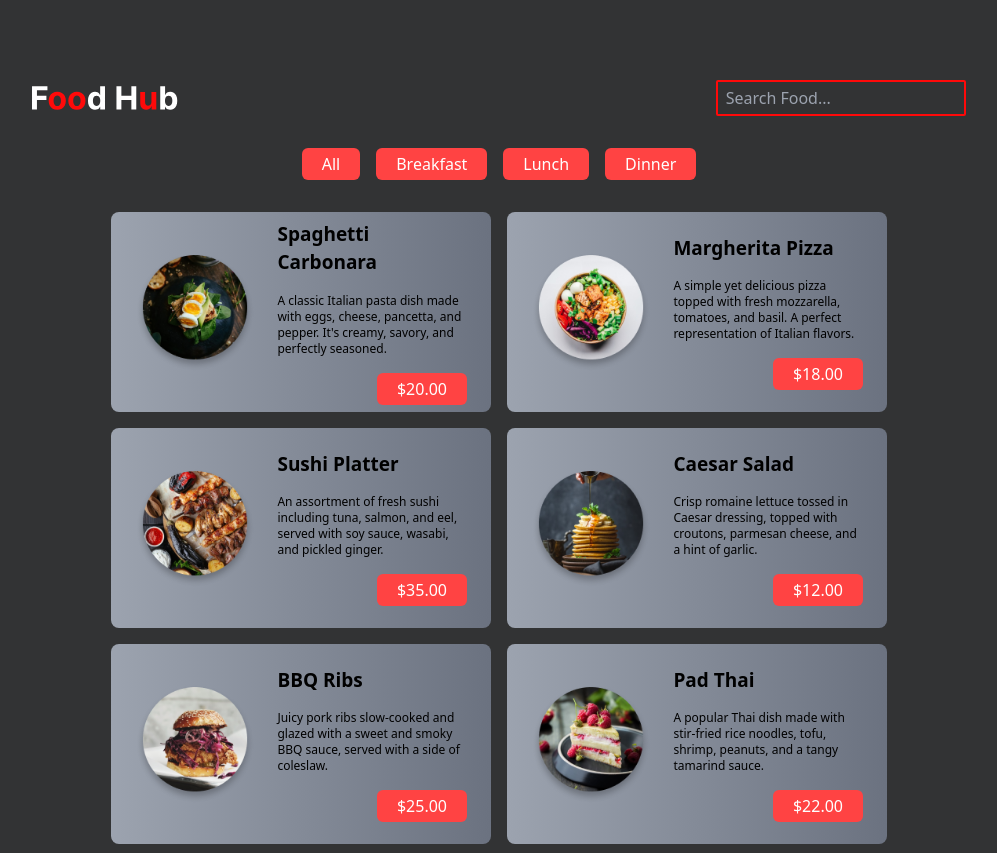
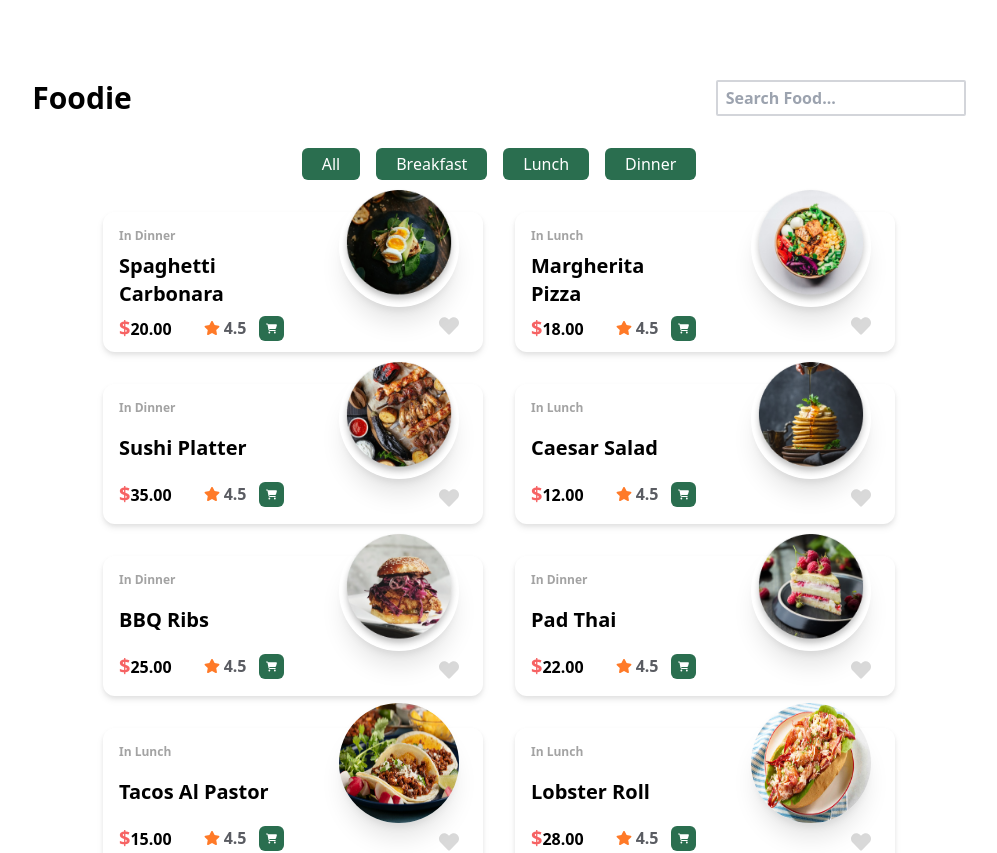
Before and after one commit to Gitnaseem745/food-app-in-react, a React (Vite) app: page / in a window 1280 px wide. Shown: the top 853 px of the page, without its empty margins (141-1138 px from the left). Built offline with nearby package versions, Linux system fonts and the light colour scheme.

Commit message:
#working on ui update

```diff
--- a/package.json
+++ b/package.json
@@ -11,7 +11,8 @@
   },
   "dependencies": {
     "react": "^18.3.1",
-    "react-dom": "^18.3.1"
+    "react-dom": "^18.3.1",
+    "react-icons": "^5.3.0"
   },
   "devDependencies": {
     "@eslint/js": "^9.8.0",
--- a/src/App.jsx
+++ b/src/App.jsx
@@ -1,4 +1,3 @@
-import Card from "./components/Card/Card"
 import Navbar from "./components/Navbar/Navbar"
 
 function App() {
--- a/src/components/Button/Button.module.css
+++ b/src/components/Button/Button.module.css
@@ -1,3 +1,4 @@
 .btnRed{
-    @apply px-5 py-1 text-white font-medium bg-[#FF4343] rounded-md text-[16px] hover:bg-red-600
+    @apply px-5 py-1 font-medium text-white bg-[#2A6E4F] rounded-md text-[16px] hover:bg-[#2A6E4F]
 }
+/* bg-[#D3D5DA] */
--- a/src/components/Card/Card.jsx
+++ /dev/null
@@ -1,20 +0,0 @@
-import React from 'react'
-import styles from './Card.module.css'
-import Button from '../Button/Button'
-
-const Card = ({cardImg, cardTitle, cardText, cardPrice}) => {
-  return (
-    <div className={styles.mainCard}>
-        <div className={styles.cardImgDiv}>
-            <img src={cardImg} className={styles.cardImg} />
-        </div>
-        <div className={styles.cardContent}>
-            <h2>{cardTitle}</h2>
-            <p>{cardText}</p>
-            <Button btnText={cardPrice} />
-        </div>
-    </div>
-  )
-}
-
-export default Card
--- a/src/components/Card/Card.module.css
+++ /dev/null
@@ -1,21 +0,0 @@
-.mainCard{
-    @apply max-w-[380px] h-[200px] px-6 py-4 bg-gradient-to-r from-gray-400 to-gray-500 p-1 rounded-lg flex flex-row  items-center gap-4
-}
-.cardImgDiv{
-    @apply w-[40%]
-}
-.cardImg{
-    @apply w-[120px] h-[120px] bg-cover rounded-full
-}
-.cardContent{
-    @apply flex flex-col justify-start items-start gap-4 w-[60%] max-sm:gap-2
-}
-.cardContent Button{
-    @apply self-end
-}
-.mainCard h2{
-    @apply text-[19px] font-bold
-}
-.mainCard p{
-    @apply text-xs
-}
--- /dev/null
+++ b/src/components/FoodCard/FoodCard.jsx
@@ -0,0 +1,29 @@
+import { FaHeart, FaStar } from 'react-icons/fa'
+import { FaCartShopping } from 'react-icons/fa6'
+
+const FoodCard = ({isFavorite, foodName, foodType, foodImg, foodPrice}) => {
+  return (
+    <div className='w-[380px] h-[140px] bg-white flex flex-row relative rounded-xl drop-shadow-md hover:scale-105 p-4 hover:drop-shadow-xl'>
+        <div className='flex flex-col gap-2'>
+            <p className='text-[#A3A3A3] text-xs font-bold'>In {foodType}</p>
+            <h2 className='font-bold text-xl h-3/6 content-center'>{foodName}</h2>
+            <div className='flex flex-row gap-8 justify-center items-center'>
+                <p className='text-[16px] font-semibold'><span className='text-[#F66263] text-xl font-semibold'>$</span>{foodPrice}</p>
+                <div className='flex flex-row gap-1 justify-center items-center'>
+                    <FaStar className='text-[#FF7A28]'/>
+                    <p className='text-[#5A5C62] text-[16px] font-semibold'>4.5</p>
+                    <div className='bg-[#2A6E4F] ml-2 text-white text-[11px] w-[25px] h-[25px] flex justify-center items-center rounded-md'>
+                    <FaCartShopping />
+                    </div>
+                </div>
+            </div>
+        </div>
+        <img src={foodImg} className='w-[120px] h-[120px] rounded-full absolute right-6 top-[-25px] shadow-xl' />
+        <div className='flex w-full justify-end items-end pr-2 text-xl'>
+            <FaHeart className={isFavorite ? 'text-[#FF7A28]' : 'text-[#D9D9D9]'}/>
+        </div>
+    </div>
+  )
+}
+
+export default FoodCard
--- a/src/components/FoodCardPage/FoodPage.jsx
+++ b/src/components/FoodCardPage/FoodPage.jsx
@@ -1,9 +1,9 @@
-import Card from '../Card/Card.jsx';
+import FoodCard from '../FoodCard/FoodCard.jsx'
 const FoodPage = ({data}) => {
   return (
     <div className="foodPage">
-    {data.map( (food) => (
-    <Card cardImg={food.img} key={food.name} cardTitle={food.name} cardText={food.des} cardPrice={food.price}/>
+    {data.map( (food, i) => (
+    <FoodCard key={i} foodImg={food.img} foodName={food.name} foodType={food.type} foodPrice={food.price}/>
 ))}
     </div>
   )
--- a/src/components/Navbar/Navbar.jsx
+++ b/src/components/Navbar/Navbar.jsx
@@ -20,7 +20,8 @@ const Navbar = () => {
   return (
     <section className={styles.navSection}>
         <nav>
-            <img src={siteLogo} />
+            {/* <img src={siteLogo} /> */}
+            <h2 className='text-black text-3xl font-bold'>Foodie</h2>
             <input type="text" onChange={onChangeFilterFood} placeholder='Search Food...' />
         </nav>
         <div className={styles.navCategory}>
--- a/src/components/Navbar/Navbar.module.css
+++ b/src/components/Navbar/Navbar.module.css
@@ -1,5 +1,5 @@
 .navSection{
-    @apply flex flex-col gap-8 items-center justify-center bg-[#323334] px-20 pt-20 max-sm:px-2 max-sm:pt-8 pb-12
+    @apply flex flex-col gap-8 items-center justify-center bg-[#FFFFFF] px-20 pt-20 max-sm:px-2 max-sm:pt-8 pb-12
 }
 .navSection nav{
     @apply flex justify-between items-center w-10/12 max-sm:flex-col gap-6
@@ -8,5 +8,5 @@
     @apply flex flex-row gap-4 flex-wrap justify-center items-center
 }
 .navSection input{
-    @apply border-2 border-[#FF0909] rounded-sm bg-transparent px-2 py-1 w-[250px] text-white
+    @apply border-2 border-[#D3D5DA] rounded-sm bg-transparent px-2 py-1 w-[250px] font-semibold focus:outline-none focus:border-[2px] focus:border-[#2A6E4F]
 }
--- a/src/index.css
+++ b/src/index.css
@@ -8,14 +8,17 @@
     box-sizing: border-box;
 }
 html,body{
-    background-color: #323334;
+    background-color: #FFFFFF;
 }
 *::selection{
     color: #fff;
     background-color: #323334;
 }
+:root{
+    font-family: system-ui, -apple-system, BlinkMacSystemFont, 'Segoe UI', Roboto, Oxygen, Ubuntu, Cantarell, 'Open Sans', 'Helvetica Neue', sans-serif;
+}
 @layer base {
     .foodPage{
-        @apply w-full flex max-h-screen flex-row flex-wrap gap-4 justify-center items-start
+        @apply w-full flex max-h-screen flex-row flex-wrap gap-8 justify-center items-start max-xl:mt-4
     }
 }
```
Also changed, not shown: src/foodContent.js (+45 -45 lines), 1 other file (tests, documents, lock files or other folders).
